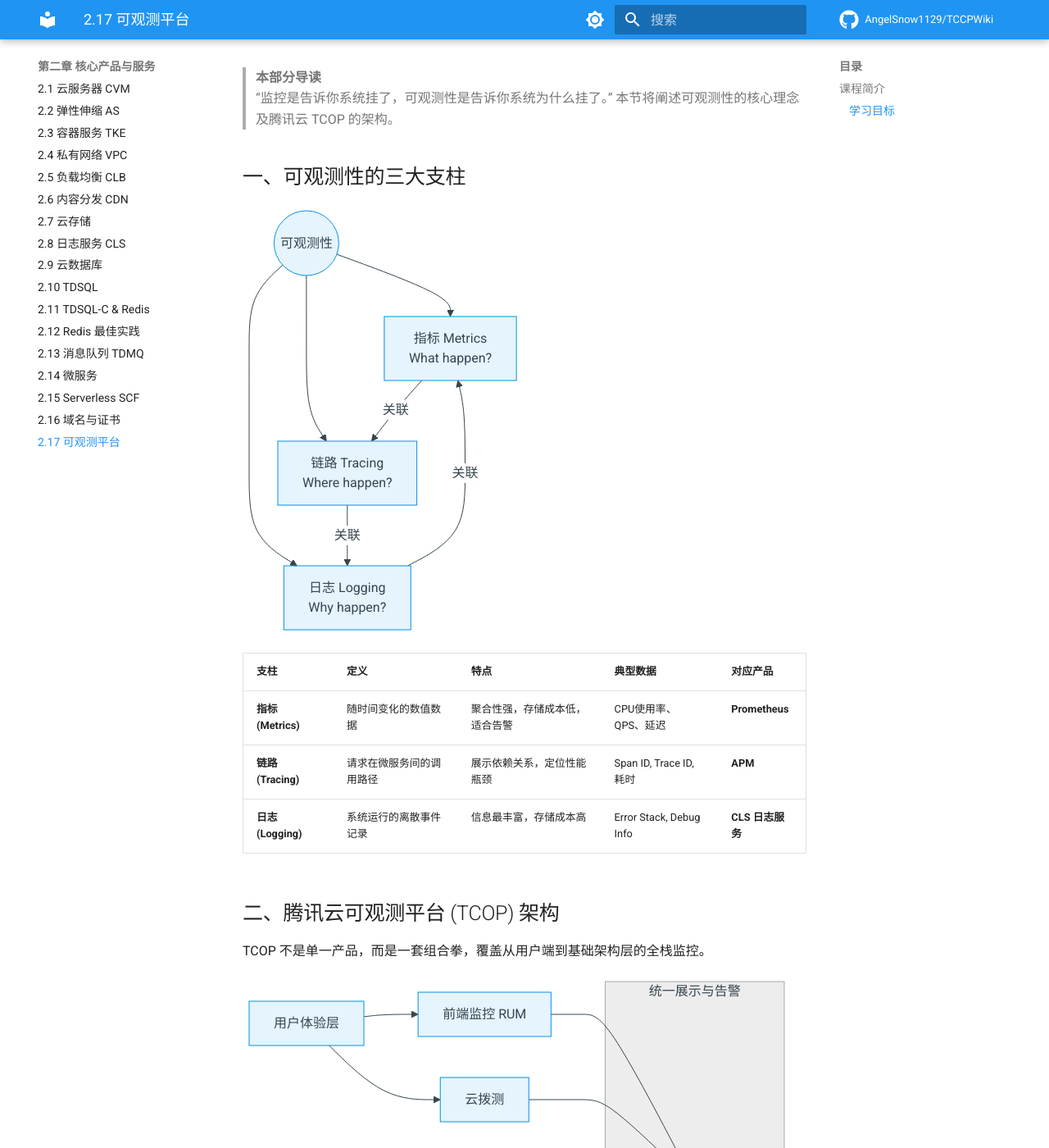
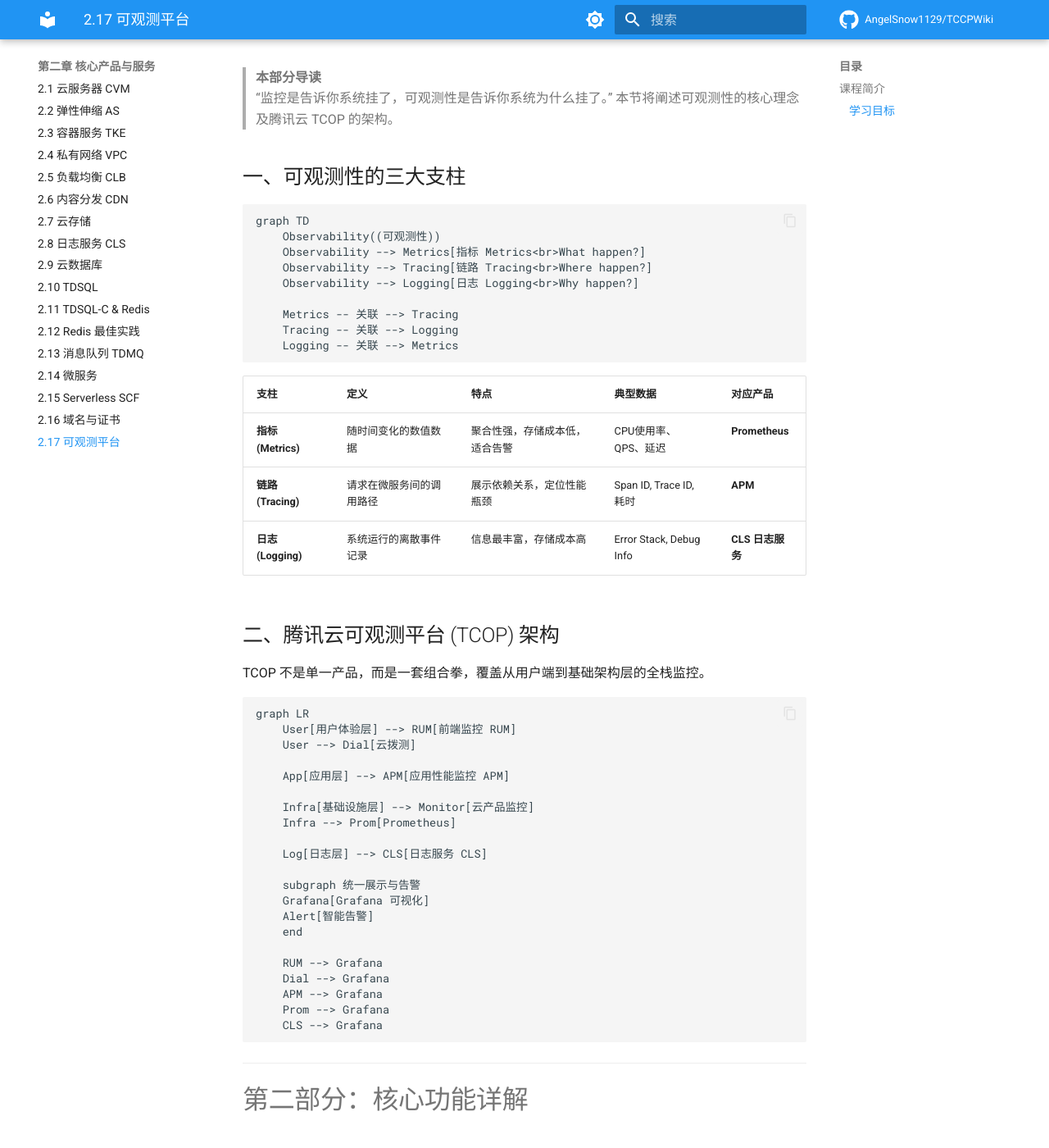
Before and after one commit to AngelSnow1129/TCCPWiki, an MkDocs documentation site: the page built from docs/chapter2/2.17_腾讯云可观测平台.md, in a window 1280 px wide and 1400 px high, scrolled down 677 px. Shown: the whole window at 82% size. Built offline with MkDocs 1.6.1 and Material for MkDocs 9.7.7, drawn with Linux system fonts in a browser that asks for light colours; comment, search, counter and statistics services are not loaded.

Commit message:
Remove mermaid syntax

````diff
--- a/docs/chapter2/2.17_腾讯云可观测平台.md
+++ b/docs/chapter2/2.17_腾讯云可观测平台.md
@@ -22,7 +22,7 @@
 
 ## 一、可观测性的三大支柱
 
-```mermaid
+```
 graph TD
     Observability((可观测性))
     Observability --> Metrics[指标 Metrics<br>What happen?]
@@ -44,7 +44,7 @@
 
 TCOP 不是单一产品，而是一套组合拳，覆盖从用户端到基础架构层的全栈监控。
 
-```mermaid
+```
 graph LR
     User[用户体验层] --> RUM[前端监控 RUM]
     User --> Dial[云拨测]
````
